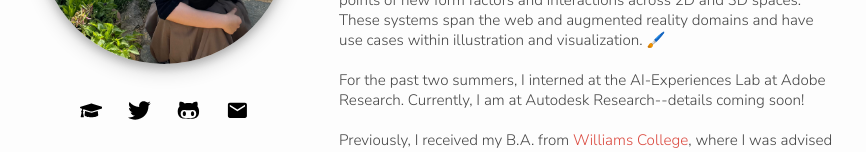
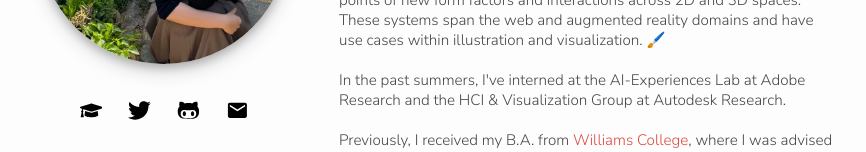
Before and after one commit to eutopi/eutopi.github.io, a React (Create React App) app: page /#/ in a window 1280 px wide. Shown: the part 288-440 px from the top of the page, without its empty margins (176-1042 px from the left). Built offline with nearby package versions, Linux system fonts and the light colour scheme.

Commit message:
modified about me page

```diff
--- a/src/pages/about.js
+++ b/src/pages/about.js
@@ -42,7 +42,7 @@ export class About extends Component {
                                 {/* My research focuses on creating systems to support individual, collective, and collaborative creativity.  */}
                                 </div>
                                 <br/>
-                                <div>For the past two summers, I interned at the AI-Experiences Lab at Adobe Research. Currently, I am at Autodesk Research--details coming soon!
+                                <div>In the past summers, I've interned at the AI-Experiences Lab at Adobe Research and the HCI & Visualization Group at Autodesk Research.
                                 </div>
                                 <br/>
                                 <div>
```
